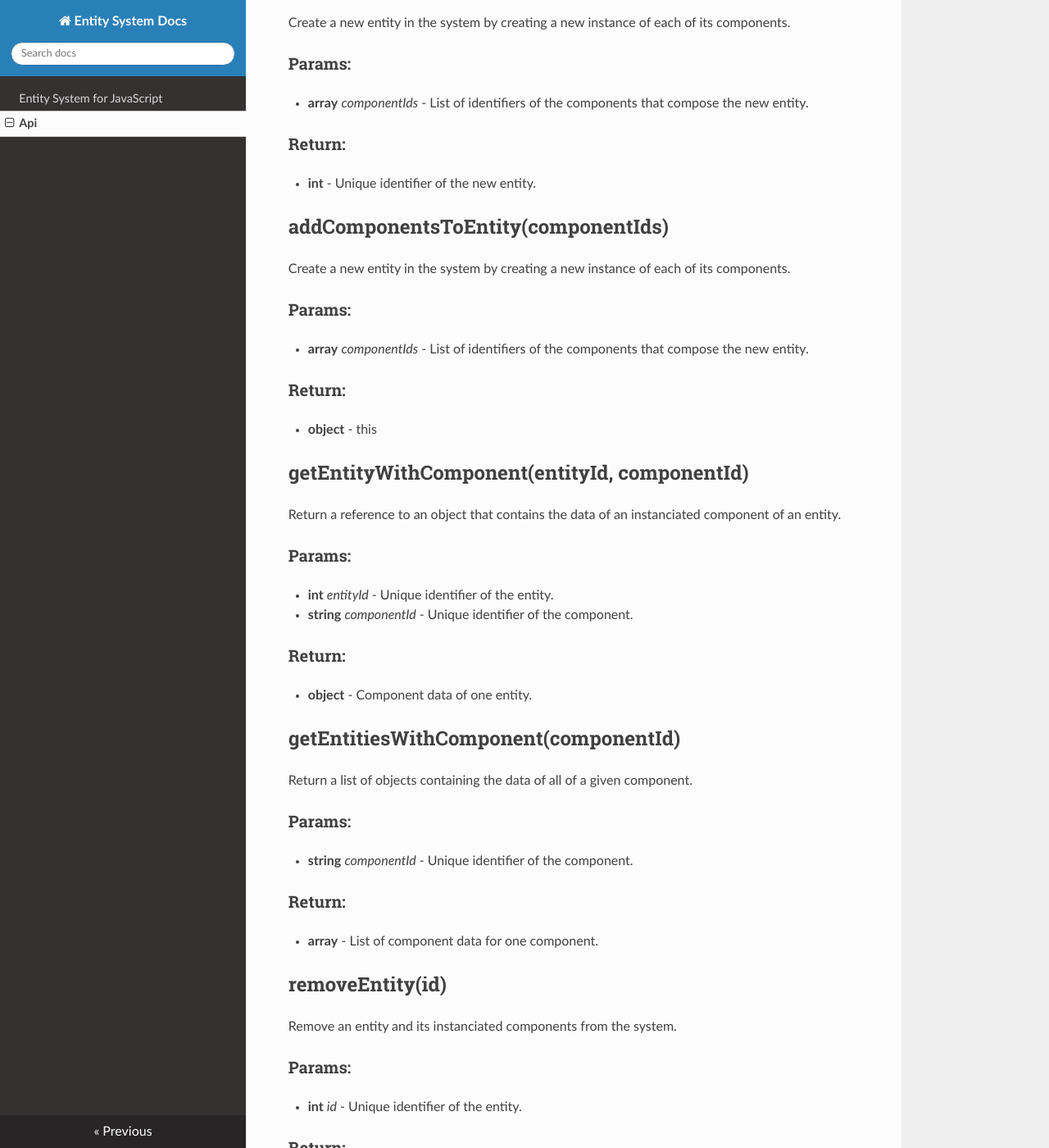
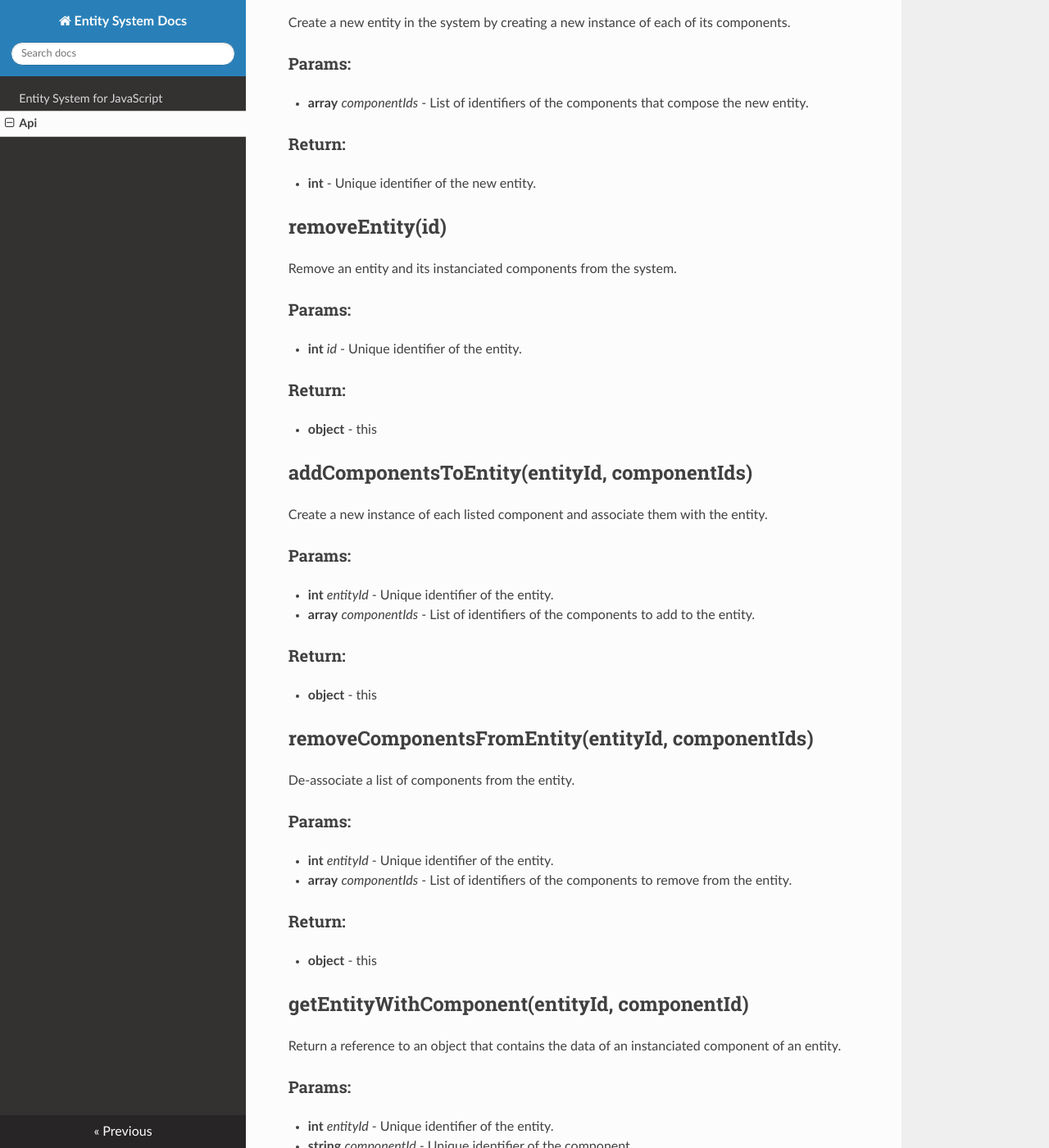
Before and after one commit to adngdb/entity-system-js, an MkDocs documentation site: the page built from docs/api.md, in a window 1280 px wide and 1400 px high, scrolled down 891 px. Shown: the whole window at 82% size. Built offline with MkDocs 1.6.1, drawn with Linux system fonts in a browser that asks for light colours; nearby versions of some CDN libraries; some of the changed text lies outside the part shown.

```diff
--- a/docs/api.md
+++ b/docs/api.md
@@ -44,14 +44,40 @@ its components.
 
 * **int** - Unique identifier of the new entity.
 
-## addComponentsToEntity(componentIds)
+## removeEntity(id)
 
-Create a new entity in the system by creating a new instance of each of
-its components.
+Remove an entity and its instanciated components from the system.
 
 ### Params:
 
-* **array** *componentIds* - List of identifiers of the components that compose the new entity.
+* **int** *id* - Unique identifier of the entity.
+
+### Return:
+
+* **object** - this
+
+## addComponentsToEntity(entityId, componentIds)
+
+Create a new instance of each listed component and associate them
+with the entity.
+
+### Params:
+
+* **int** *entityId* - Unique identifier of the entity.
+* **array** *componentIds* - List of identifiers of the components to add to the entity.
+
+### Return:
+
+* **object** - this
+
+## removeComponentsFromEntity(entityId, componentIds)
+
+De-associate a list of components from the entity.
+
+### Params:
+
+* **int** *entityId* - Unique identifier of the entity.
+* **array** *componentIds* - List of identifiers of the components to remove from the entity.
 
 ### Return:
 
@@ -83,17 +109,18 @@ Return a list of objects containing the data of all of a given component.
 
 * **array** - List of component data for one component.
 
-## removeEntity(id)
+## entityHasComponent(entityId, componentId)
 
-Remove an entity and its instanciated components from the system.
+Return true if the entity has the component.
 
 ### Params:
 
-* **int** *id* - Unique identifier of the entity.
+* **int** *entityId* - Unique identifier of the entity.
+* **string** *componentId* - Unique identifier of the component.
 
 ### Return:
 
-* **object** - this
+* **boolean** - True if the entity has the component.
 
 ## getComponentsList()
 
```
Also changed, not shown: README.md (+18 -3 lines).
